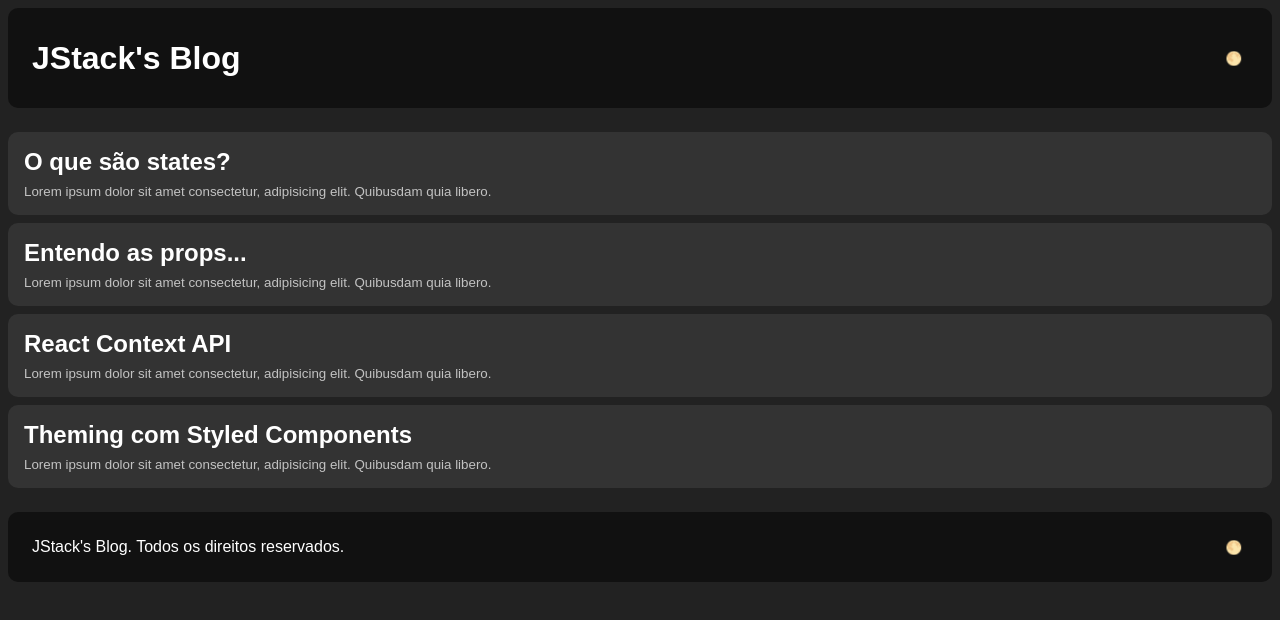
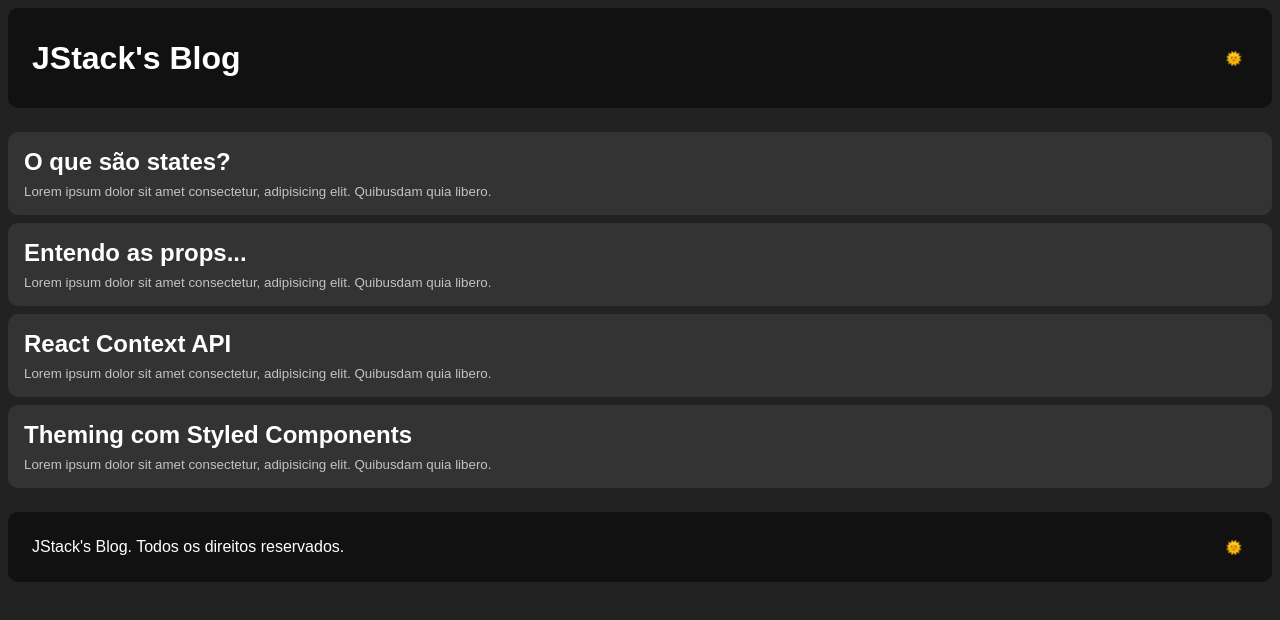
Before and after one commit to Sans-arch/react-fundamentos, a React app: page / in a window 1280 px wide. Shown: the top 620 px of the page. Built offline with nearby package versions, Linux system fonts and the light colour scheme.

Commit message:
Refactor App functional component to class component

```diff
--- a/src/App.js
+++ b/src/App.js
@@ -1,4 +1,4 @@
-import React, { useState, useMemo } from 'react';
+import React, { useState, useMemo, Component } from 'react';
 import { ThemeProvider } from 'styled-components';
 
 import GlobalStyle from './styles/global';
@@ -6,26 +6,71 @@ import Layout from './components/Layout';
 
 import themes from './styles/themes';
 
-function App() {
-  const [theme, setTheme] = useState('dark');
+// Dentro dos nossos componentes de classes não temos useState,
+// para criarmos estados temos 2 formas de criar os estados:
+/*
+  1° - Criar state no construtor (é a mais simples)
+  O método construtor das classes é o método que será executado assim que as
+  classes forem instanciadas!
+  O método construtor das nossas classes no React recebem as props como argumento,
+  tendo todas as props disponíveis num objeto.
+  Uma boa prática que o React pede, é que enviemos as props recebidos pela nossa classe
+  para o construtor (super) do React.Component também.
+  Enfim, para criar o state, basta criar uma propriedade chamada `state` dentro da
+  instância, ou seja, this.state = {}, recebendo um objeto, dentro desse objeto
+  passaremos todos os estados que queremos que o componete possua.
+  Ex:
+  constructor(props) {
+    super(props);
 
-  const currentTheme = useMemo(() => {
-    return themes[theme] || themes.dark;
-  }, [theme]);
+    this.state = {
+      theme: "dark",
+      posts: [],
+    };
+  }
+  Para alterar um state nos componentes de classes não temos uma função para cada
+  state que queremos trocar, dentro dos funcionais temos os setters que vêm do useState,
+  mas em classes não temos isso.
+  Nos componentes de classes temos um método dentro da instância chamado de,
+  `setState()` acessando assim `this.setState()`.
+  O `setState()` vai receber um objeto e vai fazer um merge do objeto recebido
+  com o objeto atual (ou anterior) do state em questão. O `setState` não
+  sobrescreve o state inteiro, ele faz o merge apenas das propriedades passadas,
+  as que não forem mencionadas continuarão com seus valores intactos.
+  Exemplo de atualizar um estado:
+  this.setState(prevState => {
+    return {
+      theme: prevState.theme === 'dark' ? 'light' : 'dark';
+    }
+  });
+*/
+class App extends Component {
+  constructor(props) {
+    super(props);
 
-  function handleToggleTheme() {
-    setTheme(prevState => prevState === 'dark' ? 'light' : 'dark');
+    this.state = {
+      theme: 'dark',
+      oiTudoBem: true
+    };
   }
 
+  render() {
+    const { theme } = this.state;
+
     return (
-    <ThemeProvider theme={currentTheme}>
+      <ThemeProvider theme={themes[theme] || themes.dark}>
         <GlobalStyle />
         <Layout
-        onToggleTheme={handleToggleTheme}
-        selectedTheme={currentTheme}
+          onToggleTheme={() => {
+            this.setState(prevState => ({
+              theme: prevState.theme === 'dark' ? 'light' : 'dark'
+            }));
+          }}
+          selectedTheme={theme}
         />
       </ThemeProvider>
     );
   }
+}
 
 export default App;
```
Lines whose indentation alone changed are shown as unchanged.
